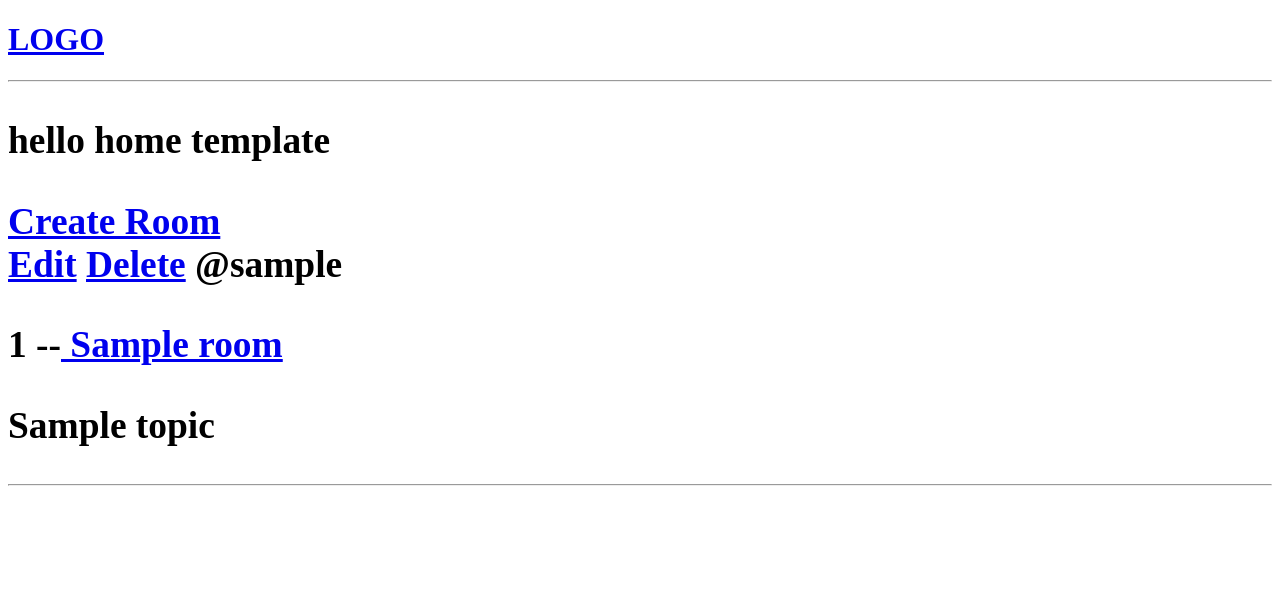
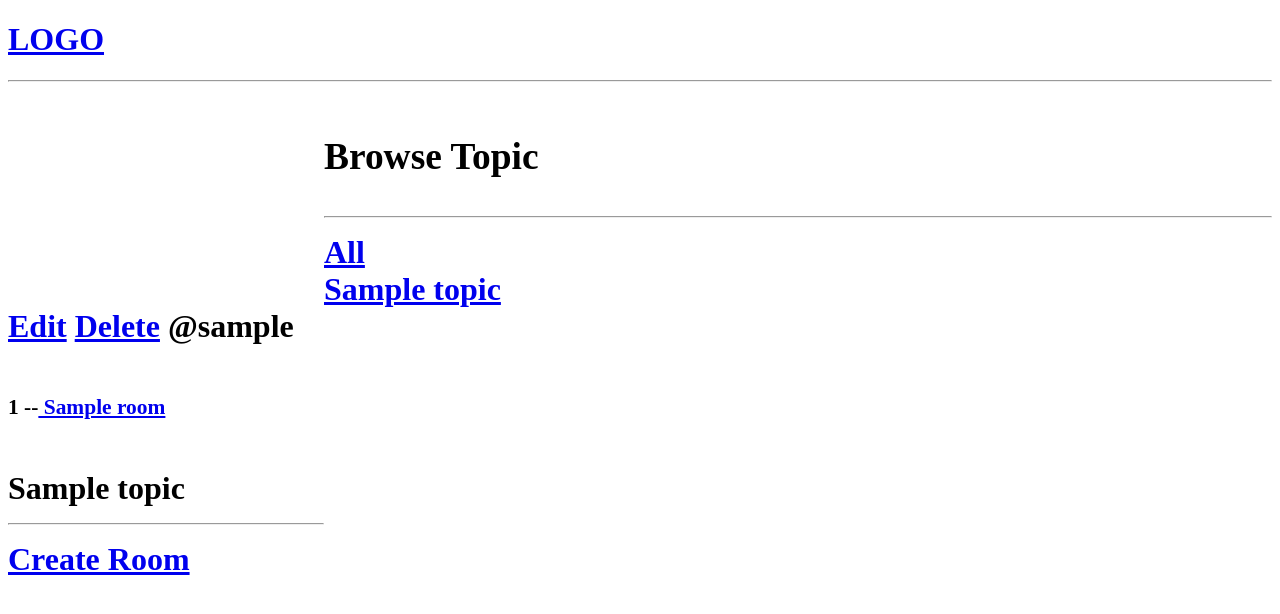
Before and after one commit to Ameen-K-Nejeeb/LearnLoop, a Django app: template app/templates/base/home.html in a window 1280 px wide. Shown: the top 614 px of the page. Run offline with Django 3.2, Linux system fonts and the light colour scheme; the template is opened without the code that fills it: most values are stand-ins (such as "Sample title", 1, 10 or a date in 2020).

Commit message:
added : Topic and css

```diff
--- a/app/templates/base/home.html
+++ b/app/templates/base/home.html
@@ -1,12 +1,33 @@
 {% extends "main.html" %}
 
 {% block content %}
-<h3>hello home template<h3>
+
+<style>
+    .home-container{
+        display: grid;
+        grid-template-columns: 1fr 3fr;
+    }
+</style>
+
+<div class="home-container">
 
     <div>
+        <h3>Browse Topic</h3>
+        <hr>
 
-    <a href="{% url "create-Room" %}">Create Room</a>
+        <div>
+            <a href="{% url 'home' %}">All</a>
+        </div>
 
+        {% for topic in topics %}
+        <div>
+            <a href="{% url 'home' %}?q={{topic.name}}">{{topic.name}}</a>
+
+        </div>
+        {% endfor %}
+
+    </div>
+    <div>
             <div>
                 {% for x in rooms %}
                     <div>
@@ -14,14 +35,19 @@
                         <a href="{% url 'delete-Room' x.id %}">Delete</a>
 
                         <span>@{{x.host.username}}<span>
-                <p>{{x.id}} --<a href= {% url 'room' x.id %} > {{x.name}} </a><p>
+                        <h6>{{x.id}} --<a href= {% url 'room' x.id %} > {{x.name}} </a></h6>
                         <sma>{{x.topic.name}}<sma>
                         <hr>
-            <div>
+                    </div>
                 {% endfor %}
-    <div>
+            </div>
+    </div>
 
-<div>
+</div>
+
+    <a href="{% url "create-Room" %}">Create Room</a>
+
+</div>
 
 
 {% endblock %}
```
Also changed, not shown: app/views.py (+7 -3 lines). Lines whose indentation alone changed are shown as unchanged.
